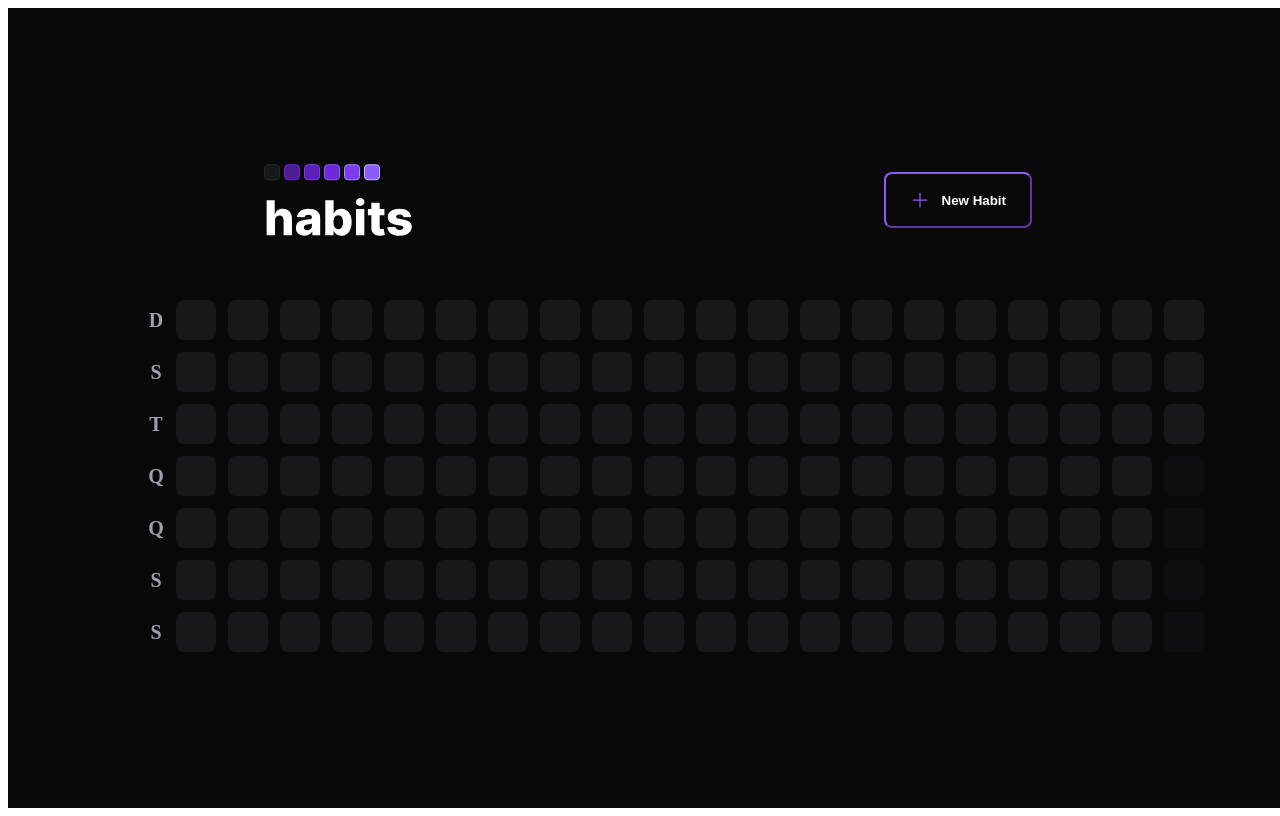
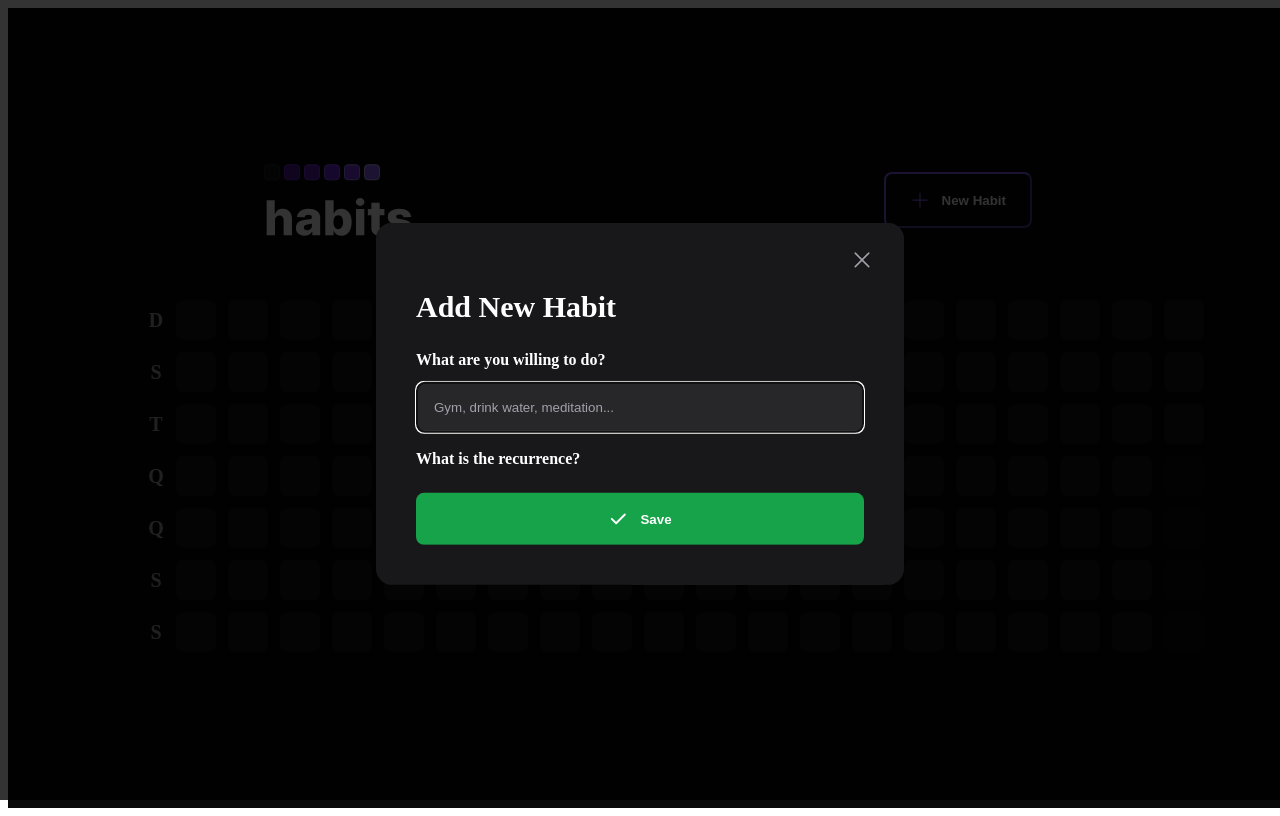
Before and after one commit to JVGC/Habit-Tracker, a React (Vite) app in the folder frontend/: page / in a window 1280 px wide. Both pictures are taken after a click on the button "New Habit". Built offline with nearby package versions, Linux system fonts and the light colour scheme.

Commit message:
Adding NewHabitModal

```diff
--- a/frontend/src/components/Header/Header.tsx
+++ b/frontend/src/components/Header/Header.tsx
@@ -1,14 +1,34 @@
-import { Container, Button, PlusIcon } from './styles'
+import * as Dialog from '@radix-ui/react-dialog'
+
+import { Container, DialogTrigger, PlusIcon, DialogContent, DialogOverlay, DialogClose, DialogTitle } from './styles'
 import logoImage from '../../assets/logo.svg'
+import { X } from 'phosphor-react'
+import { NewHabitForm } from './NewHabitForm'
 
 export function Header(){
   return (
     <Container>
       <img src={logoImage} alt="logo" />
-      <Button type="button">
+
+      <Dialog.Root>
+
+      <DialogTrigger  type="button">
         <PlusIcon size={20}/>
         New Habit
-      </Button>
+      </DialogTrigger>
+      <Dialog.Portal>
+        <DialogOverlay />
+        <DialogContent>
+          <DialogClose>
+            <X size={24} aria-label='close'/>
+          </DialogClose>
+          <DialogTitle>
+            Add New Habit
+          </DialogTitle>
+          <NewHabitForm />
+        </DialogContent>
+      </Dialog.Portal>
+      </Dialog.Root>
     </Container>
   )
 
--- /dev/null
+++ b/frontend/src/components/Header/NewHabitForm.tsx
@@ -0,0 +1,29 @@
+import { Check } from "phosphor-react";
+import { Form, TitleLabel, RecurrenceLabel, SubmitButton, TitleInput,  } from "./styles";
+
+export function NewHabitForm(){
+  return (
+    <Form action="">
+
+      <TitleLabel htmlFor="title">
+        What are you willing to do?
+      </TitleLabel>
+
+      <TitleInput
+        id="title"
+        type="text"
+        placeholder="Gym, drink water, meditation..."
+        autoFocus
+      />
+
+      <RecurrenceLabel htmlFor="">
+        What is the recurrence?
+      </RecurrenceLabel>
+
+      <SubmitButton type="submit">
+        <Check size={20} weight="bold"/>
+        Save
+      </SubmitButton>
+    </Form>
+  )
+}
--- a/frontend/src/components/Header/styles.ts
+++ b/frontend/src/components/Header/styles.ts
@@ -1,6 +1,7 @@
 import { styled } from 'styled-components'
 import { Plus } from 'phosphor-react'
 
+import { Trigger, Overlay, Content, Close, Title} from '@radix-ui/react-dialog'
 
 export const Container = styled.div`
   width: 100%;
@@ -13,7 +14,7 @@ export const Container = styled.div`
 
 `
 
-export const Button = styled.button`
+export const DialogTrigger = styled(Trigger)`
 
   display: flex;
   align-items: center;
@@ -27,6 +28,7 @@ export const Button = styled.button`
 
   padding: 1rem 1.5rem;
   color: white;
+  cursor: pointer;
 
   &:hover{
     border-color: #C4B5FD;
@@ -35,3 +37,102 @@ export const Button = styled.button`
 export const PlusIcon = styled(Plus)`
   color: #8B5CF6;
 `
+
+export const DialogOverlay = styled(Overlay)`
+  width: 100vw;
+  height: 100vh;
+  background-color: black;
+  opacity: 0.8;
+  position: fixed;
+  inset: 0px;
+
+`
+
+export const DialogContent = styled(Content)`
+  position: absolute;
+  padding: 2.5rem;
+  background-color: #18181B;
+  border-radius: 1rem;
+  width: 100%;
+  max-width: 28rem;
+
+  top: 50%;
+  left: 50%;
+  transform: translateX(-50%) translateY(-50%);
+`
+
+export const DialogClose = styled(Close)`
+  position: absolute;
+  right: 1.5rem;
+  top: 1.5rem;
+  color: #A1A1AA;
+  background-color: #18181B;
+  border: none;
+  cursor: pointer;
+
+  &:hover{
+    color: #E4E4E7;
+  }
+`
+
+export const DialogTitle = styled(Title)`
+  color: white;
+  font-size: 1.875rem;
+  line-height: 1.25;
+  font-weight: 800;
+
+`
+export const Form = styled.form`
+  width: 100%;
+  display: flex;
+  flex-direction: column;
+
+  margin-top: 1.5rem;
+
+`
+
+export const TitleLabel = styled.label`
+
+  font-weight: 600;
+  line-height: 1.25;
+  color: white;
+
+`
+export const RecurrenceLabel = styled(TitleLabel)`
+  margin-top: 1rem;
+`
+
+export const TitleInput = styled.input`
+  padding: 1rem;
+  border-radius: 0.5rem;
+  margin-top: 0.75rem;
+  background-color: #27272A;
+
+  color: white;
+  &::placeholder{
+    color: #A1A1AA;
+  }
+`
+
+export const SubmitButton = styled.button`
+  margin-top: 1.5rem;
+  border-radius: 0.5rem;
+  padding: 1rem;
+
+  display: flex;
+  align-items: center;
+  justify-content: center;
+  font-weight: 600;
+
+  background-color: #16A34A;
+  gap: 0.75rem;
+  border: none;
+
+  color: white;
+
+
+  &:hover{
+    background-color: #22C55E;
+  }
+
+`
```
